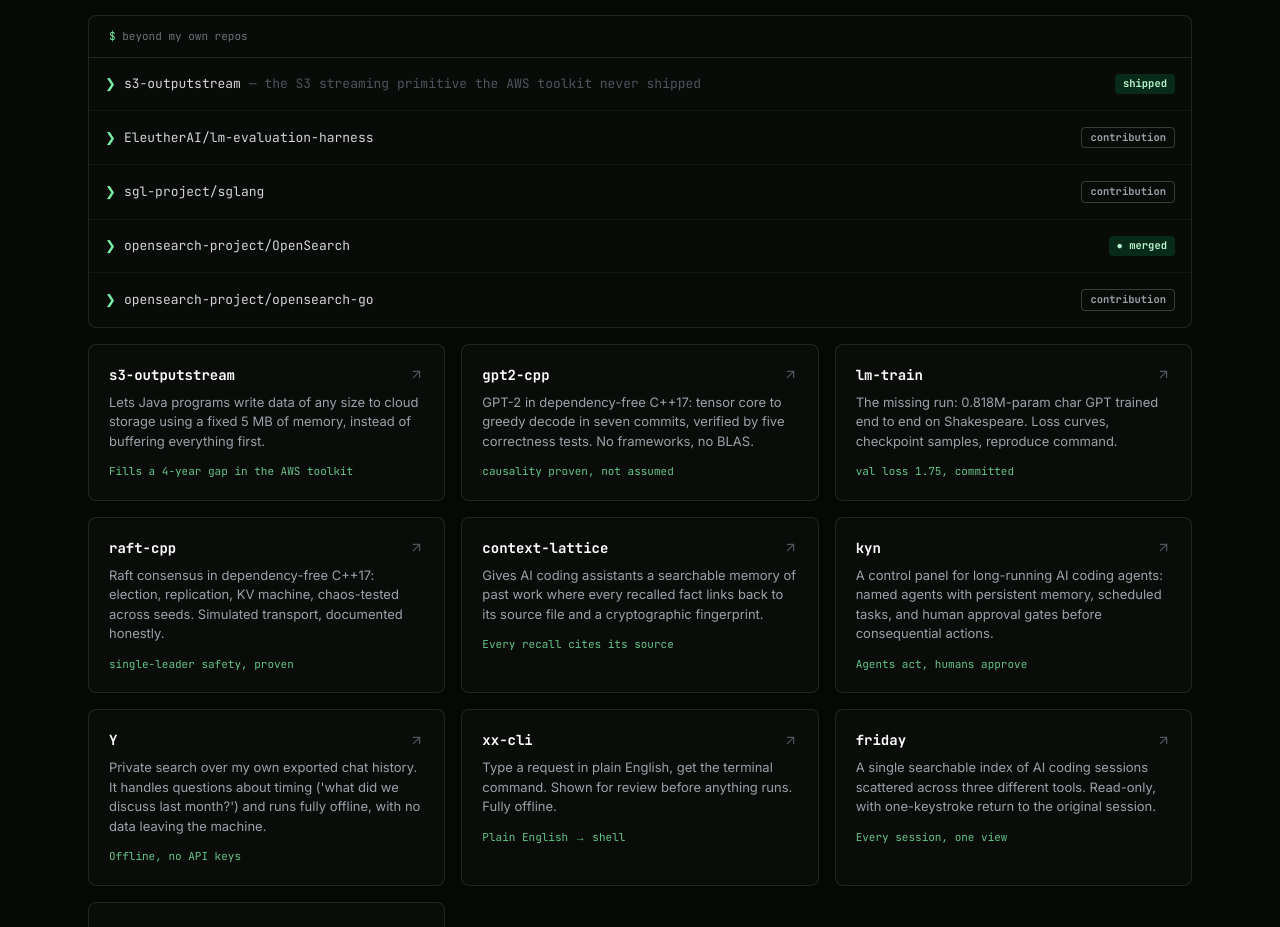
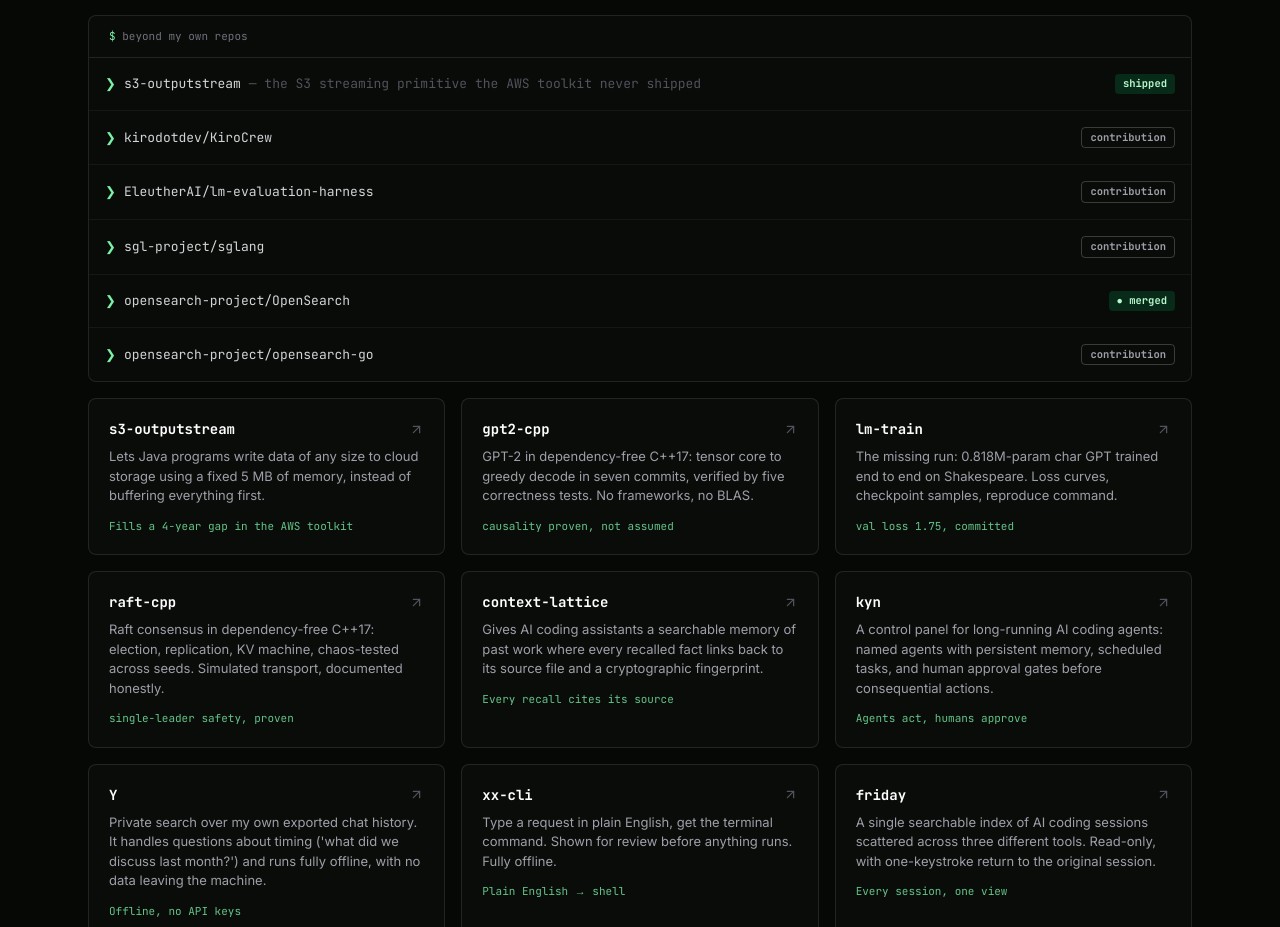
Before and after one commit to Arin016/Arin016.github.io, a Next.js app: page /projects in a window 1280 px wide. Shown: the part 2940-3867 px from the top of the page. Built offline with nearby package versions, Linux system fonts and the light colour scheme.

Commit message:
feat: surface KiroCrew fast-path PR in upstream band

```diff
--- a/src/data/content.ts
+++ b/src/data/content.ts
@@ -147,6 +147,13 @@ export type UpstreamPR = {
 };
 
 export const UPSTREAM: UpstreamPR[] = [
+  {
+    repo: "kirodotdev/KiroCrew",
+    num: "#8773",
+    title: "Skip heavy CLI imports for bare --version",
+    state: "open",
+    url: "https://github.com/kirodotdev/KiroCrew/pull/8773",
+  },
   {
     repo: "EleutherAI/lm-evaluation-harness",
     num: "#4104",
--- a/src/lib/ask.ts
+++ b/src/lib/ask.ts
@@ -76,7 +76,7 @@ const KB: Entry[] = [
   {
     label: "Open source",
     keys: ["oss", "open source", "github", "contribution", "upstream", "opensearch", "s3-outputstream"],
-    text: "10 tools plus upstream pull requests across OpenSearch, SGLang, and lm-eval. Code lives at github.com/Arin016.",
+    text: "10 tools plus upstream pull requests across KiroCrew, OpenSearch, SGLang, and lm-eval. Code lives at github.com/Arin016.",
     src: "/projects",
   },
   {
```
